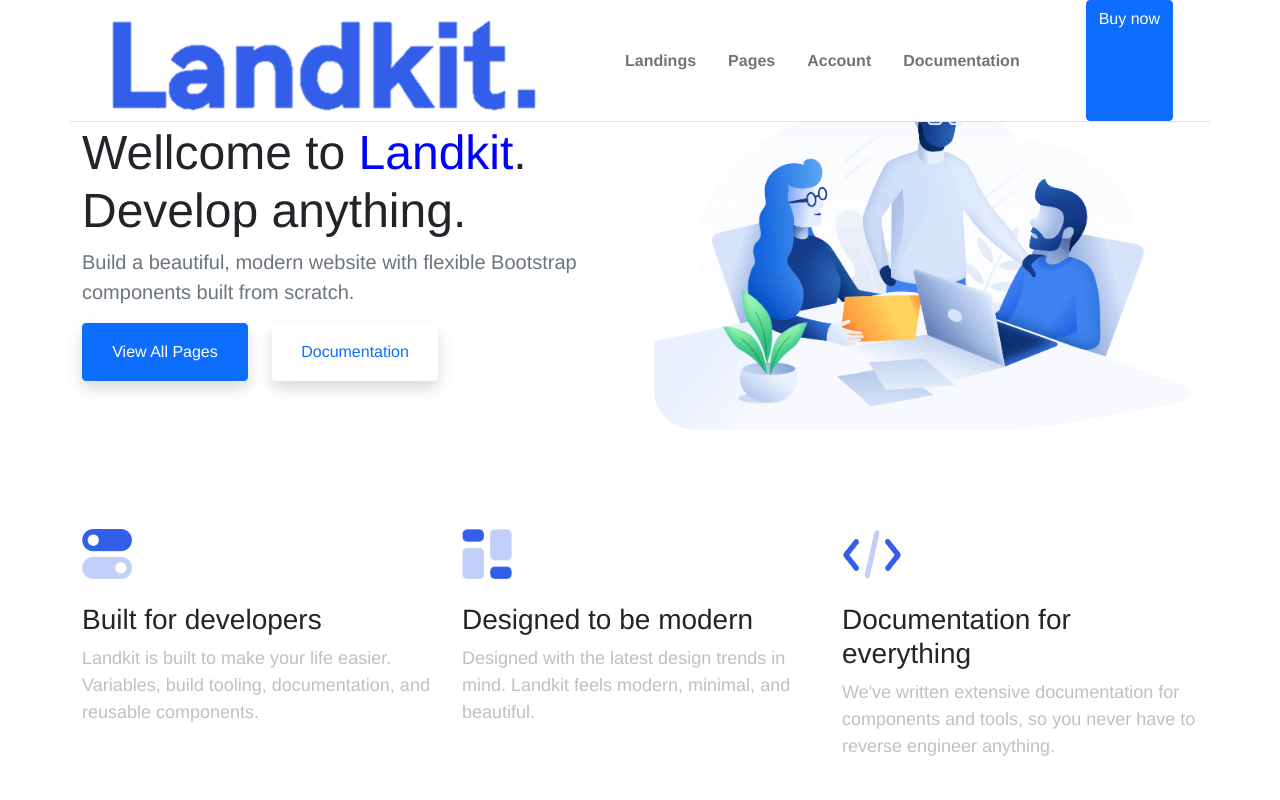
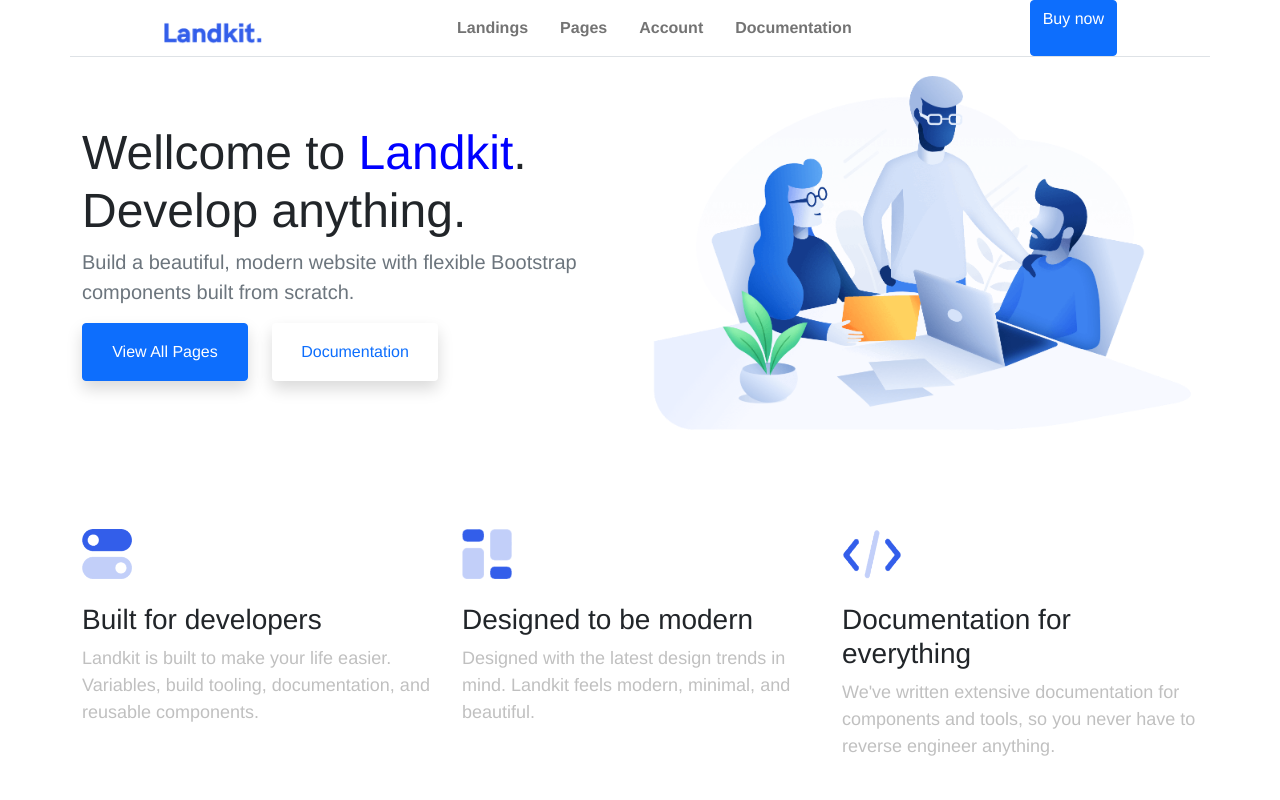
Before and after one commit to VinhTuan-Nguyen/webtest, a plain HTML site: page index.html in a window 1280 px wide. Shown: the top 800 px of the page. Drawn offline with nearby package versions, Linux system fonts and the light colour scheme.

Commit message:
update commit n

```diff
--- a/index.html
+++ b/index.html
@@ -14,7 +14,7 @@
 		<div class="container border-bottom">
 			<div class="d-flex justify-content-around">
 				<a class="navbar-brand pt-3" href="#">
-					<img src="./images/landkit.png" alt="brand icon">
+					<img src="./images/landkit.png" alt="brand icon" class="navbar-brand-img" width="100px" height="22px">
 				</a>
 				<nav class="navbar navbar-expand-lg navbar-light">
 					<button class="navbar-toggler" type="button" data-bs-toggle="collapse" data-bs-target="#collapsibleNavbar" aria-controls="collapsibleNavbar" aria-expanded="false" aria-label="Toggle navigation">
```
Also changed, not shown: images/brand.svg (deleted).
